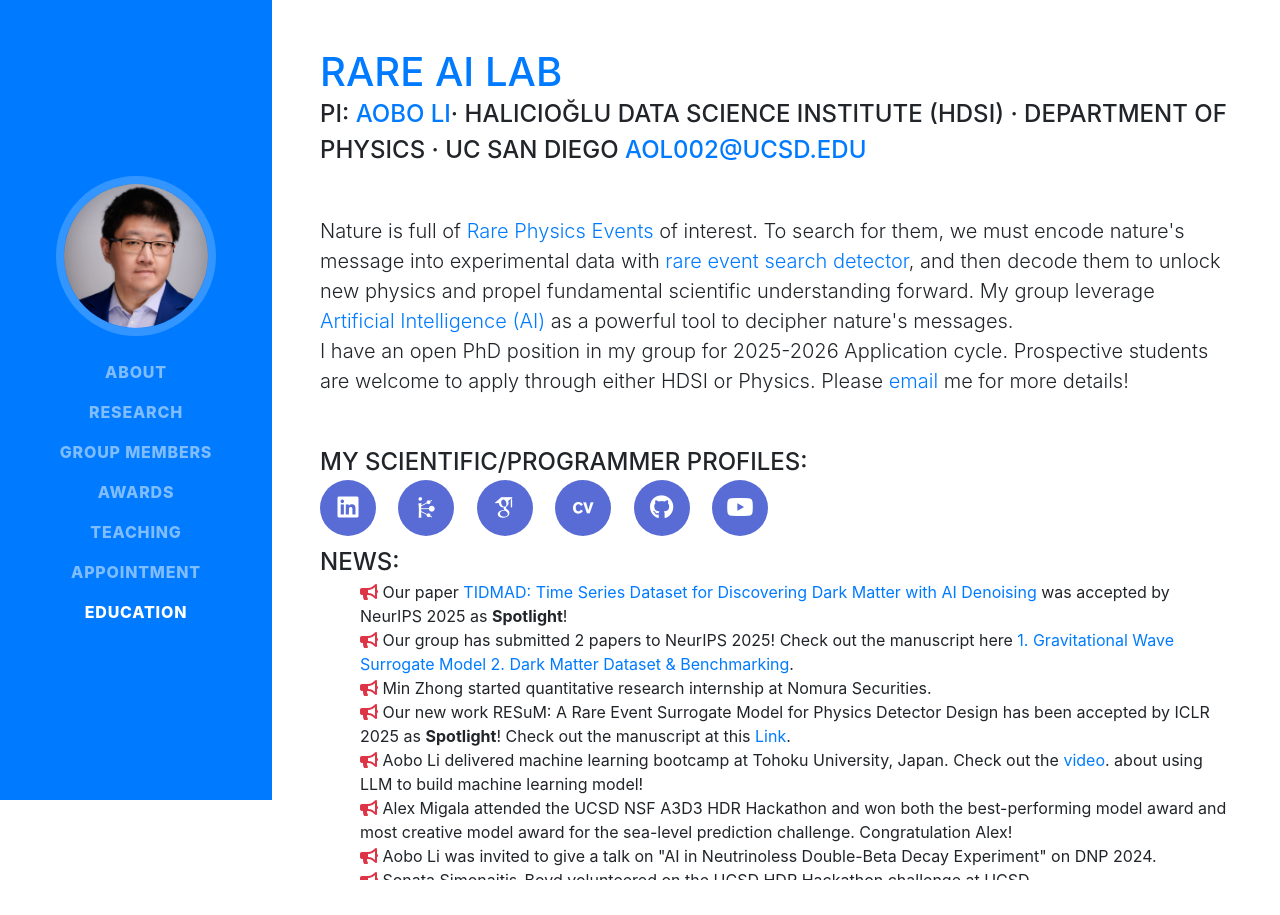
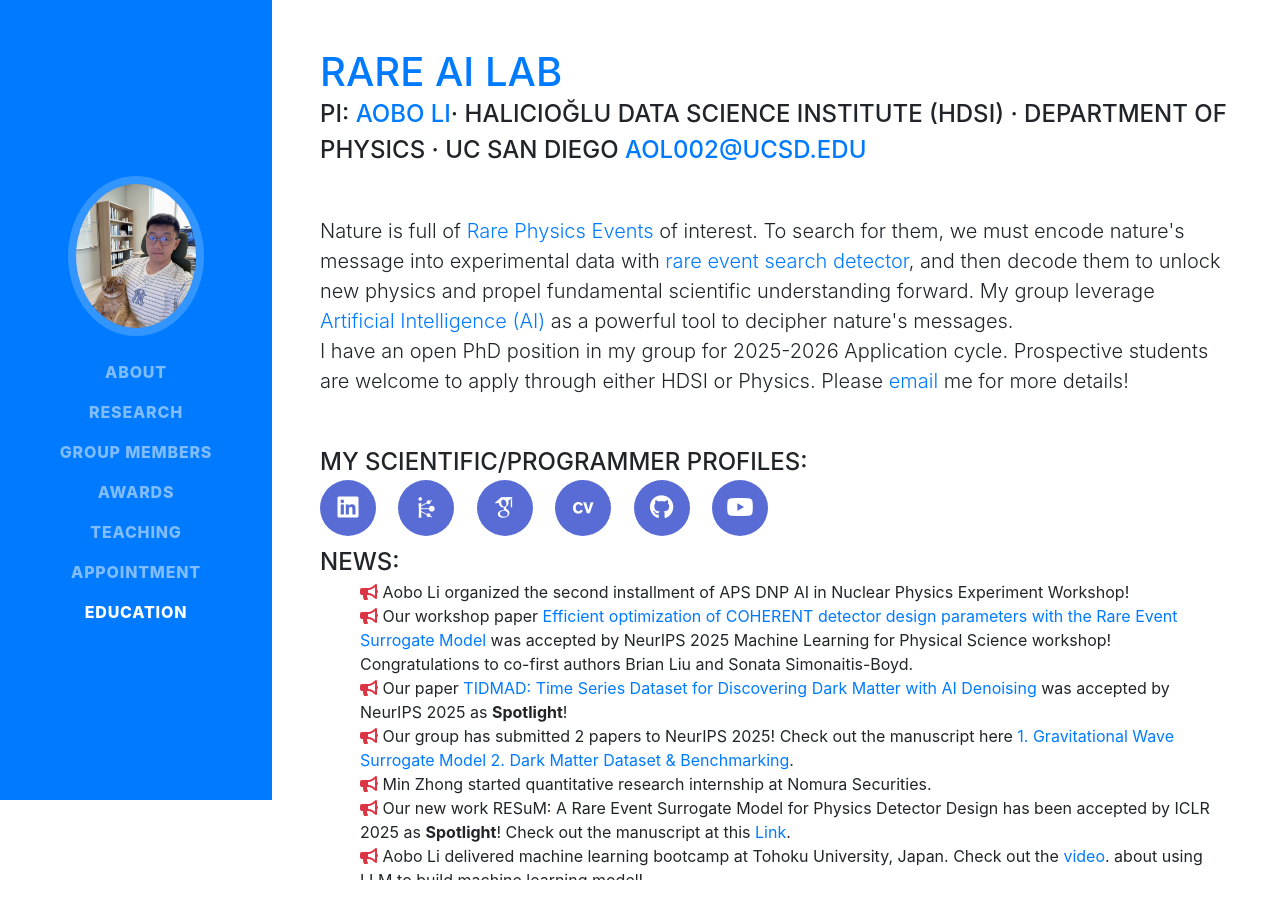
Before and after one commit to aobol/AoboLi, a website with bundled scripts: page index.html in a window 1280 px wide. Shown: the top 915 px of the page. Built offline with nearby package versions, Linux system fonts and the light colour scheme; files whose address does not match are found by name; a web font is replaced by a local one.

Commit message:
update_profile_photo

```diff
--- a/index.html
+++ b/index.html
@@ -40,7 +40,7 @@
       <a class="navbar-brand js-scroll-trigger" href="#page-top">
         <span class="d-block d-lg-none">Aobo Li</span>
         <span class="d-none d-lg-block">
-          <img class="img-fluid img-profile rounded-circle mx-auto mb-2" src="img/profile.JPG" alt="">
+          <img class="img-fluid img-profile rounded-circle mx-auto mb-2" src="img/profile_photo.JPG" alt="">
         </span>
       </a>
       <button class="navbar-toggler" type="button" data-toggle="collapse" data-target="#navbarSupportedContent" aria-controls="navbarSupportedContent" aria-expanded="false" aria-label="Toggle navigation">
@@ -135,7 +135,13 @@
           </div>
           <div class="subheading mb-0">News:</div>
             <ul class="fa-ul mb-0" style="list-style-position: inside;padding-left: 0px;height:300px; overflow:hidden; overflow-y:scroll;">
+                <li><i class="fa fa-bullhorn text-danger" aria-hidden="true"></i>
+                  Aobo Li organized the second installment of APS DNP AI in Nuclear Physics Experiment Workshop!
+              </li>
 
+                <li><i class="fa fa-bullhorn text-danger" aria-hidden="true"></i>
+                  Our workshop paper <a href="https://openreview.net/pdf?id=m9BSQBkE0e">Efficient optimization of COHERENT detector design parameters with the Rare Event Surrogate Model</a> was accepted by NeurIPS 2025 Machine Learning for Physical Science workshop! Congratulations to co-first authors Brian Liu and Sonata Simonaitis-Boyd.
+              </li>
                 <li><i class="fa fa-bullhorn text-danger" aria-hidden="true"></i>
                   Our paper <a href="https://arxiv.org/abs/2406.04378">TIDMAD: Time Series Dataset for Discovering Dark Matter with AI Denoising</a> was accepted by NeurIPS 2025 as <b>Spotlight</b>!
               </li>
@@ -507,12 +513,12 @@
           <h2 class="mb-5">Group Members</h2>
             <ul class="fa-ul mb-0">
 
-                      <h3 class="mb-2">Principle Investigator</h3>
+                      <h3 class="mb-2">Principle Investigator (and Group Mascot)</h3>
                       <div class="container">
                         <div class="row">
                             <div class="col-md-4 col-sm-6 portfolio-item">
                                 <a href="https://en.wikipedia.org/wiki/Neutrinoless_double_beta_decay" class="portfolio-link">
-                                    <img src="img/Aobo.jpg" class="img-responsive" alt="" style="height:200px">
+                                    <img src="img/profile_photo.JPG" class="img-responsive" alt="" style="height:200px">
                                 </a>
                                 <div class="portfolio-caption">
                                     <h4>Aobo Li</h4>
```
Also changed, not shown: img/profile_photo.JPG (added).
